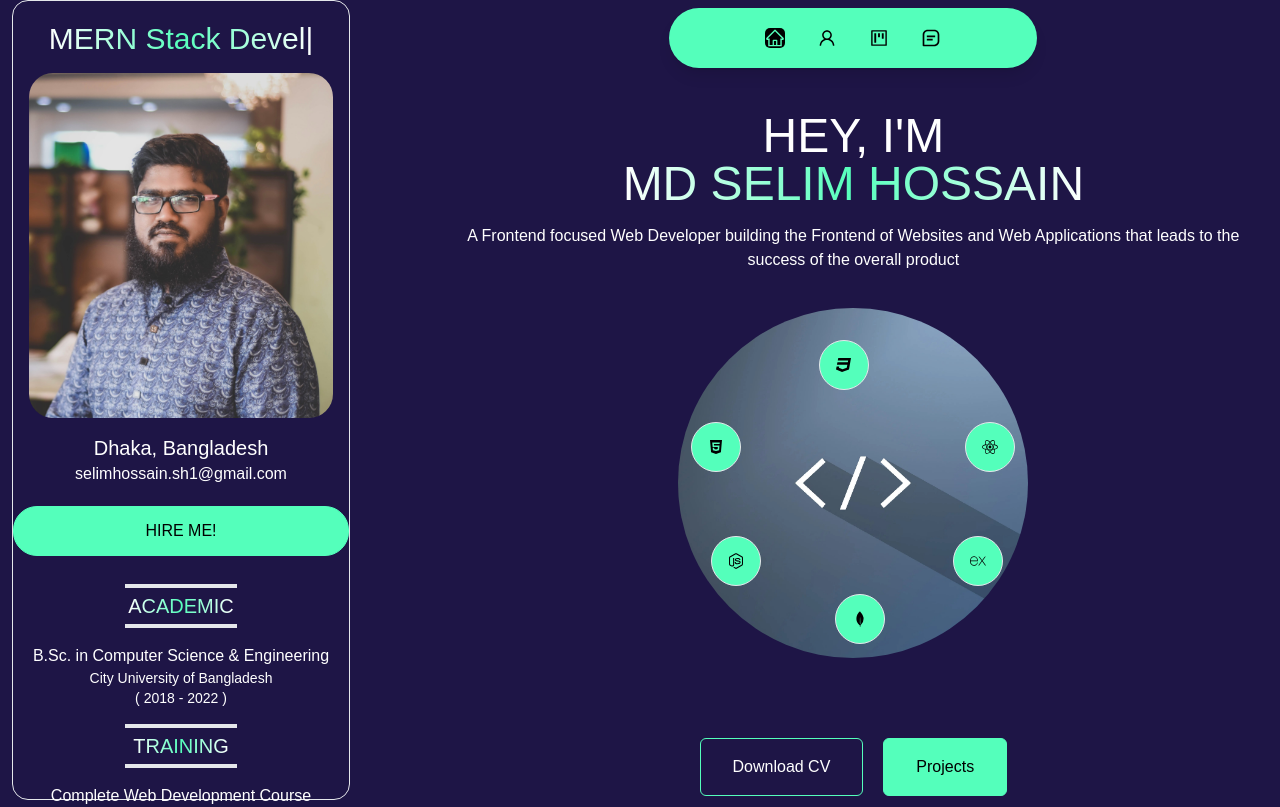
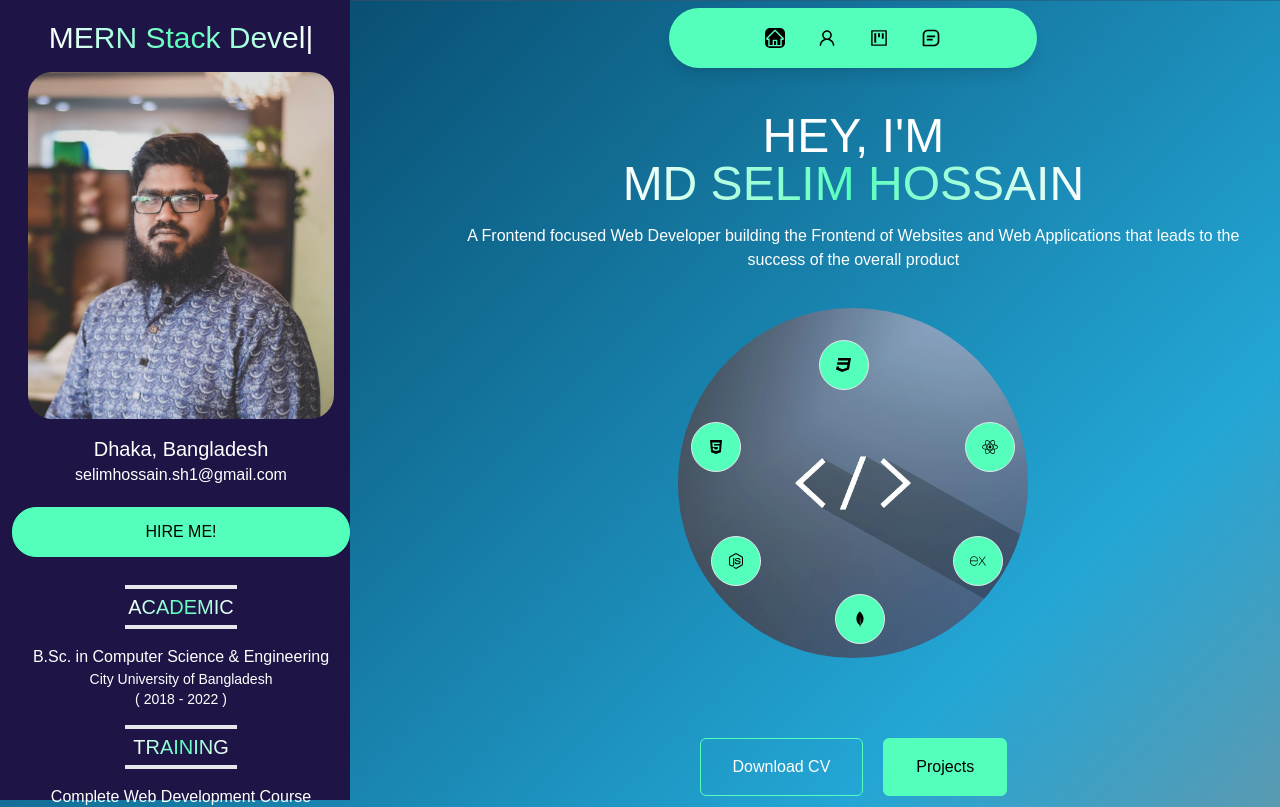
Before and after one commit to selim121/portfolio, a React (Vite) app: page / in a window 1280 px wide. Shown: the top 807 px of the page. Built offline with nearby package versions, Linux system fonts and the light colour scheme.

Commit message:
background change

```diff
--- /dev/null
+++ b/src/Home/Home.css
@@ -0,0 +1,16 @@
+.bg-color {
+    background: linear-gradient(-45deg, #1e1546, #ee7752, #23a6d5, #023858);
+    animation: gradient 15s ease infinite;
+  }
+
+  @keyframes gradient {
+      0% {
+          background-position: 0% 50%;
+      }
+      50% {
+          background-position: 100% 50%;
+      }
+      100% {
+          background-position: 0% 50%;
+      }
+  }
--- a/src/Home/Home.jsx
+++ b/src/Home/Home.jsx
@@ -2,11 +2,11 @@ import AboutMe from "../components/AboutMe/AboutMe";
 import Contact from "../components/Contact/Contact";
 import Header from "../components/Header/Header";
 import Projects from "../components/Projects/Projects";
-// import img from '../assets/bg-body.svg';
+import './Home.css';
 
 const Home = () => {
     return (
-        <div className="flex justify-center lg:justify-end bg-[#1e1546]" >
+        <div className="flex justify-center lg:justify-end bg-color" >
             <div className=" lg:w-2/3 text-center">
                 <Header></Header>
                 <AboutMe></AboutMe>
--- a/src/components/Navbar/Navbar.jsx
+++ b/src/components/Navbar/Navbar.jsx
@@ -48,8 +48,8 @@ const Navbar = () => {
 
             <div data-aos="fade-right"
                 data-aos-offset="300"
-                data-aos-easing="ease-in-sine" className="lg:fixed lg:w-[350px] ">
-                <div className="border card lg:h-screen lg:ms-3">
+                data-aos-easing="ease-in-sine" className="lg:fixed lg:w-[350px] bg-[#1e1546]">
+                <div className="card lg:h-screen lg:ms-3">
                     <div className="flex flex-col items-center lg:my-auto">
                         <div>
                             <div className="text-white mt-5">
```
